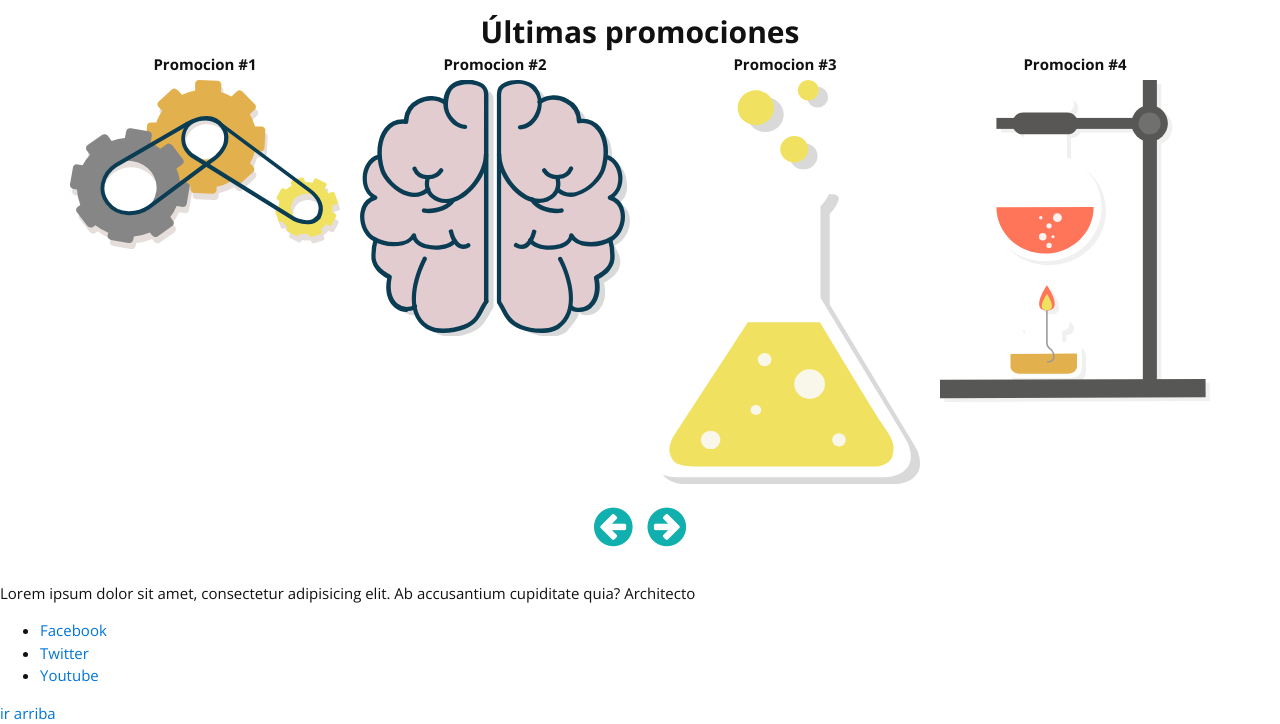
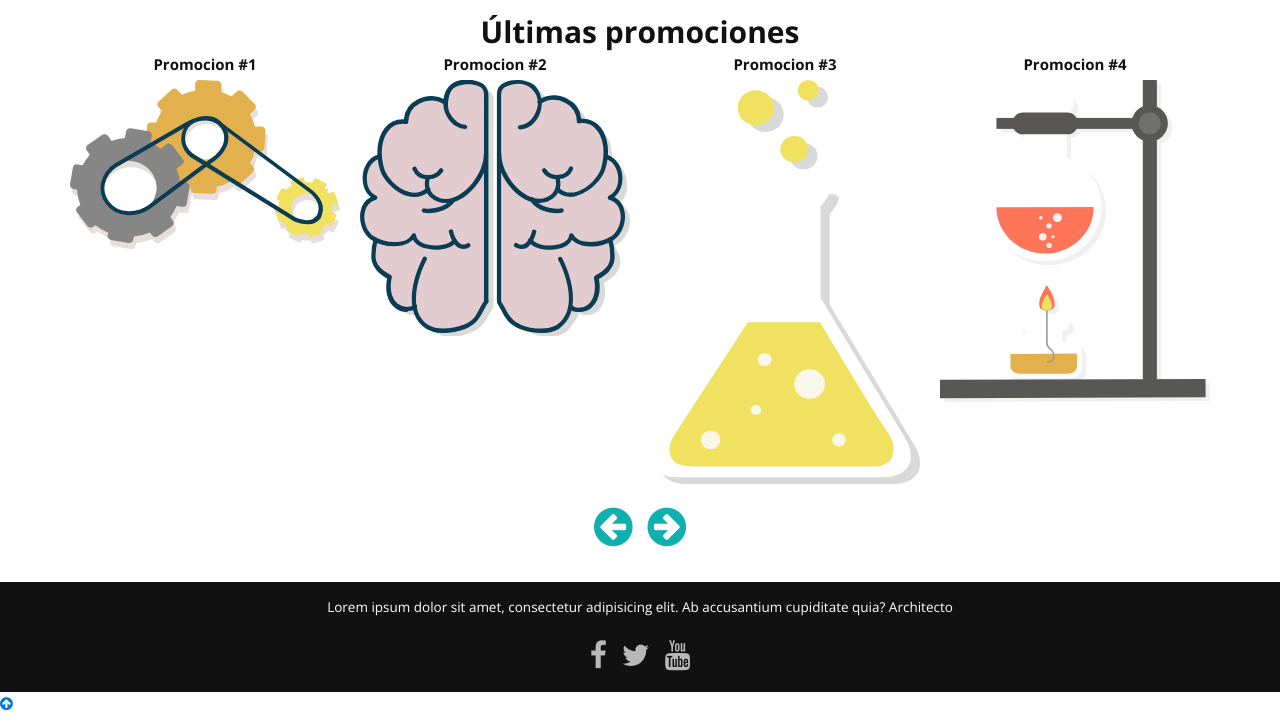
Before and after one commit to jfrogz/Biodiagnostic, a plain HTML site: page Pagina/index.html in a window 1280 px wide. Shown: the part 3095-3819 px from the top of the page. Drawn offline with nearby package versions, Linux system fonts and the light colour scheme.

Commit message:
Se trabaja la seccion footer, se continua con la flecha hacia arriba

```diff
--- a/Pagina/index.html
+++ b/Pagina/index.html
@@ -228,16 +228,19 @@
     </div>
 </section>
 
-<footer class="piedepagina" role="contentinfo">
-    <p>Lorem ipsum dolor sit amet, consectetur adipisicing elit. Ab accusantium cupiditate quia? Architecto</p>
-    <ul>
-        <li><a href="#">Facebook</a></li>
-        <li><a href="#">Twitter</a></li>
-        <li><a href="#">Youtube</a></li>
-    </ul>
+<footer class="piedepagina py-1" role="contentinfo">
+    <div class="container">
+        <p>Lorem ipsum dolor sit amet, consectetur adipisicing elit. Ab accusantium cupiditate quia? Architecto</p>
+        <ul class="redes-sociales">
+            <li><a href="#"><i class="fa fa-facebook" aria-hidden="true"></i></a></li>
+            <li><a href="#"><i class="fa fa-twitter" aria-hidden="true"></i></a></li>
+            <li><a href="#"><i class="fa fa-youtube" aria-hidden="true"></i></a></li>
+        </ul>
+    </div>
 </footer>
 
-<a href="#" class="ir-arriba">ir arriba</a>
+<a href="#" class="ir-arriba"><i class="fa fa-arrow-circle-up" aria-hidden="true"></i></a>
+
 <script src="js/jquery.min.js"></script>
 <script src="js/bootstrap.min.js"></script>
 <script src="js/owl.carousel.min.js"></script>
--- a/Pagina/scss/estilos.scss
+++ b/Pagina/scss/estilos.scss
@@ -297,3 +297,31 @@ SECCION ULTIMAS PROMOCIONES
 .ultimas-promociones .owl-prev:hover{
     color: $secundario;
 }
+
+/*********************************
+PIE DE PÁGINA
+************************************* */
+
+.piedepagina {
+    background: $texto;
+    color: #fff;
+    text-align: center;
+    font-size: .9rem;
+}
+.piedepagina .redes-sociales {
+    display: flex;
+    justify-content: center;
+    list-style: none;
+    margin: 0;
+    padding: 0;
+}
+.piedepagina .redes-sociales a{
+    color: #fff;
+    font-size: 2rem;
+    margin:0 .5rem;
+    opacity: .7;
+    transition: all .6s ease;
+}
+.piedepagina .redes-sociales a:hover{
+    opacity: 1;
+}
```
Also changed, not shown: Pagina/css/estilos.css, 1 other file.
